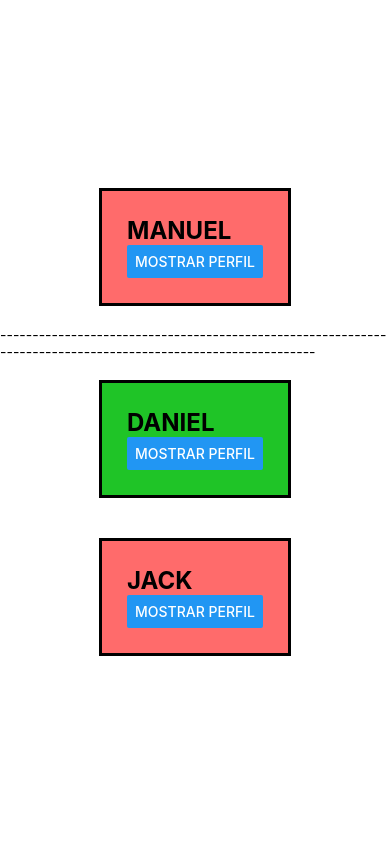
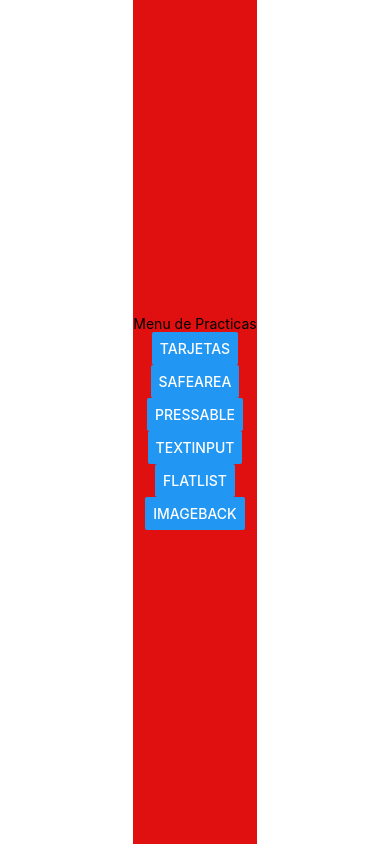
Before and after one commit to ramdom123046311/PM206, a React Native app in the folder practica5/miapp2/: screen / in a window 390 px wide. Built offline with nearby package versions, Linux system fonts and the light colour scheme.

Commit message:
explicacion

```diff
--- a/practica5/miapp2/App.js
+++ b/practica5/miapp2/App.js
@@ -1,20 +1,12 @@
 //Zona 1: Importaciones de componentes y archivos//
 import { StatusBar } from 'expo-status-bar';
 import { StyleSheet, Text, View ,Image} from 'react-native';
-import {Saludo} from './components/Saludo';
-import {Saludo2} from './components/Saludo2';
-import {Perfil} from './components/Perfil';
+import MenuScreen from './screens/MenuScreen';
 //Zona 2: Main Hogar de los componentes//
 export default function App() {
   return (
     <View style={styles.container}>
-
-      <Perfil style={styles.tarjetaRoja} nombre= "Manuel"carrera = "sistemas" materia= "P movil" cuatrimestre ="9no"></Perfil>
-      <Text>-------------------------------------------------------------------------------------------------------------</Text>
-      <Perfil style={styles.TarjetaVerde} nombre= "Daniel"carrera = "mecatronica" materia= "embebidos" cuatrimestre ="8vo"></Perfil>
-      <StatusBar style="auto" />
-
-<Perfil style={styles.tarjetaRoja} nombre= "Jack"carrera = "sistemas" materia= "P movil" cuatrimestre ="6to"></Perfil>
+<MenuScreen></MenuScreen>
     </View>
   );
 }
@@ -25,10 +17,6 @@ const styles = StyleSheet.create({
     backgroundColor: '#fff',
     alignItems: 'center',
     justifyContent: 'Center',
-    flexDirection:'center'
+    flexDirection:'column'
   },
-
-  tarjetaRoja:{backgroundColor:'#FF6B6B'},
-  TarjetaVerde:{backgroundColor:'#1fc427'},
-
 });
--- /dev/null
+++ b/practica5/miapp2/screens/ImageBackgroundScreen.js
@@ -0,0 +1,88 @@
+import React, { useState, useEffect } from 'react';
+import {
+  View,
+  Text,
+  StyleSheet,
+  ImageBackground
+} from 'react-native';
+
+export default function FondoPantalla() {
+
+  const [loading, setLoading] = useState(true);
+
+  useEffect(() => {
+    const timer = setTimeout(() => {
+      setLoading(false);
+    }, 3000);
+
+    return () => clearTimeout(timer);
+  }, []);
+
+  if (loading) {
+    return (
+      <View style={styles.splash}>
+        <Text style={styles.splashText}>
+          Cargando aplicación...
+        </Text>
+      </View>
+    );
+  }
+
+  return (
+    <ImageBackground
+      source={{
+        uri: 'https://picsum.photos/500/900'
+      }}
+      style={styles.background}
+      resizeMode="cover"
+    >
+      <View style={styles.overlay}>
+        <Text style={styles.titulo}>
+          Bienvenido a React Native
+        </Text>
+
+        <Text style={styles.subtitulo}>
+          Ejemplo de ImageBackground y SplashScreen
+        </Text>
+      </View>
+    </ImageBackground>
+  );
+}
+
+const styles = StyleSheet.create({
+  splash: {
+    flex: 1,
+    justifyContent: 'center',
+    alignItems: 'center',
+    backgroundColor: '#ffffff'
+  },
+
+  splashText: {
+    fontSize: 24,
+    fontWeight: 'bold'
+  },
+
+  background: {
+    flex: 1,
+    width: '100%'
+  },
+
+  overlay: {
+    flex: 1,
+    justifyContent: 'center',
+    alignItems: 'center',
+    backgroundColor: 'rgba(0,0,0,0.3)'
+  },
+
+  titulo: {
+    fontSize: 28,
+    color: '#ffffff',
+    fontWeight: 'bold',
+    marginBottom: 10
+  },
+
+  subtitulo: {
+    fontSize: 18,
+    color: '#ffffff'
+  }
+});
--- /dev/null
+++ b/practica5/miapp2/screens/MenuScreen.js
@@ -0,0 +1,58 @@
+//Zona 1: Importaciones de componentes y archivos//
+import { StatusBar } from 'expo-status-bar';
+import { StyleSheet, Text, View ,Button} from 'react-native';
+import React,{useState} from 'react';
+import TarjetasScreen from './TarjetasScreen';
+import SaveAreaScreen from './SafeAreaScreen';
+import PressableSwitchScreen from './PressableSwitchScreen';
+import TextInputAlertScreen from './TextInputAlertScreen';
+import FlatListScreen from './FlatListScreen';
+import ImageBackgroundScreen from './ImageBackgroundScreen';
+//Zona 2: Main Hogar de los componentes//
+export default function MenuScreen() {
+    const[screen,setScreen] = useState('menu');
+        switch(screen){
+            case 'Tarjetas':
+            return <TarjetasScreen/>
+            case 'Safearea':
+             return <SaveAreaScreen/>
+             case 'Pressable':
+             return <PressableSwitchScreen/>
+             case 'Text':
+             return <TextInputAlertScreen/>
+              case 'FlatList':
+             return <FlatListScreen/>
+               case 'Image':
+             return <ImageBackgroundScreen/>
+            case 'menu':
+                default:
+                     return (
+    <View style={styles.container}>
+<Text>Menu de Practicas</Text>
+<Button onPress={()=>setScreen('Tarjetas')}title='tarjetas'></Button>
+<Button onPress={()=>setScreen('Safearea')}title='SafeArea'></Button>
+<Button onPress={()=>setScreen('Pressable')}title='Pressable'></Button>
+<Button onPress={()=>setScreen('Text')}title='Textinput'></Button>
+<Button onPress={()=>setScreen('FlatList')}title='FlatList'></Button>
+<Button onPress={()=>setScreen('Image')}title='ImageBack'></Button>
+    </View>
+  );
+
+        }
+  return (
+    <View style={styles.container}>
+
+    </View>
+  );
+
+}
+//Zona1: Estilos y posicionamiento//
+const styles = StyleSheet.create({
+  container: {
+    flex: 1,
+    backgroundColor: '#e11010',
+    alignItems: 'center',
+    justifyContent: 'Center',
+    flexDirection:'column'
+  },
+});
--- /dev/null
+++ b/practica5/miapp2/screens/SafeAreaScreen.js
@@ -0,0 +1,118 @@
+//Zona 1: Importaciones de componentes y archivos//
+import { StatusBar } from 'expo-status-bar';
+import { useState } from 'react';
+import { StyleSheet, Text, View ,Image,SafeAreaView,ScrollView,Switch} from 'react-native';
+//Zona 2: Main Hogar de los componentes//
+export default function SafeAreaScreen() {
+const [activo, setActivo] = useState(true);
+const contenedor = activo ? SafeAreaScreen: View;
+return(
+  <view style={styles.fila}>
+  <contenedor style = {style.fondo}>
+
+<Text style = {style.titulo}>Safearea y scrollView</Text>
+
+<Text style = {style.description}> Safe area view evita que el cotenido pase la zona segura</Text>
+
+
+ <text style={styles.etiqueta}>Activar save area view</text>
+
+ <switch
+  value ={activo}
+  onValueChange = {(valor) => setActivo(valor)}
+ />
+  </contenedor>
+
+  <Text style = {styles.description}>
+    ScrollView
+  </Text>
+
+  <scrollView style = {styles.lista}>
+    <View style= {[styles.tarjeta,{backgroundColor:'red'}]}>
+     <Text style={style.textoTarjeta}>
+    Elemento 1
+     </Text>
+    </View>
+      <View style= {[styles.tarjeta,{backgroundColor:'red'}]}>
+     <Text style={styles.textoTarjeta}>
+    Elemento 2
+     </Text>
+    </View>
+      <View style= {[styles.tarjeta,{backgroundColor:'red'}]}>
+     <Text style={styles.textoTarjeta}>
+    Elemento 3
+     </Text>
+    </View>
+      <View style= {[styles.tarjeta,{backgroundColor:'red'}]}>
+     <Text style={styles.textoTarjeta}>
+    Elemento 4
+     </Text>
+    </View>
+      <View style= {[styles.tarjeta,{backgroundColor:'red'}]}>
+     <Text style={styles.textoTarjeta}>
+    Elemento 5
+     </Text>
+    </View>
+      <View style= {[styles.tarjeta,{backgroundColor:'red'}]}>
+     <Text style={styles.textoTarjeta}>
+    Elemento 6
+     </Text>
+    </View>
+      <View style= {[styles.tarjeta,{backgroundColor:'red'}]}>
+     <Text style={styles.textoTarjeta}>
+    Elemento 7
+     </Text>
+    </View>
+  </scrollView>
+</view>
+)
+}
+//Zona1: Estilos y posicionamiento//
+const styles = StyleSheet.create({
+  fondo: {
+    flex: 1,
+    backgroundColor: '#1a1a2e',
+    padding: 20,
+  },
+  titulo: {
+    fontSize: 22,
+    fontWeight: 'bold',
+    color: '#ffffff',
+    textAlign: 'center',
+    marginBottom: 10,
+  },
+  description: {
+    fontSize: 13,
+    color: '#aaaaaa',
+    textAlign: 'center',
+    marginBottom: 12,
+  },
+  fila: {
+    flexDirection: 'row',
+    justifyContent: 'space-between',
+    alignItems: 'center',
+    backgroundColor: 'rgba(255,255,255,0.08)',
+    borderRadius: 12,
+    padding: 12,
+    marginBottom: 16,
+  },
+  etiqueta: {
+    color: '#ffffff',
+    fontSize: 14,
+  },
+  lista: {
+    flex: 1,
+  },
+  tarjeta: {
+    height: 80,
+    borderRadius: 12,
+    justifyContent: 'center',
+    alignItems: 'center',
+    marginBottom: 12,
+  },
+  textoTarjeta: {
+    color: '#ffffff',
+    fontSize: 16,
+    fontWeight: 'bold',
+  },
+});
--- /dev/null
+++ b/practica5/miapp2/screens/TarjetasScreen.js
@@ -0,0 +1,32 @@
+//Zona 1: Importaciones de componentes y archivos//
+import { StatusBar } from 'expo-status-bar';
+import { StyleSheet, Text, View } from 'react-native';
+import {Perfil} from '../components/Perfil';
+//Zona 2: Main Hogar de los componentes//
+export default function TarjetasScreen() {
+  return (
+    <View style={styles.container}>
+
+      <Perfil style={styles.tarjetaRoja} nombre= "Manuel"carrera = "sistemas" materia= "P movil" cuatrimestre ="9no"></Perfil>
+      <Text>-------------------------------------------------------------------------------------------------------------</Text>
+      <Perfil style={styles.TarjetaVerde} nombre= "Daniel"carrera = "mecatronica" materia= "embebidos" cuatrimestre ="8vo"></Perfil>
+      <StatusBar style="auto" />
+
+<Perfil style={styles.tarjetaRoja} nombre= "Jack"carrera = "sistemas" materia= "P movil" cuatrimestre ="6to"></Perfil>
+    </View>
+  );
+}
+//Zona1: Estilos y posicionamiento//
+const styles = StyleSheet.create({
+  container: {
+    flex: 1,
+    backgroundColor: '#fff',
+    alignItems: 'center',
+    justifyContent: 'Center',
+    flexDirection:'column'
+  },
+
+  tarjetaRoja:{backgroundColor:'#FF6B6B'},
+  TarjetaVerde:{backgroundColor:'#1fc427'},
+
+});
```
Also changed, not shown: practica5/miapp2/screens/ActivityIndicatorScreen.js (added), practica5/miapp2/screens/FlatListScreen.js (added), practica5/miapp2/screens/ModalScreen.js (added), practica5/miapp2/screens/PressableSwitchScreen.js (added), practica5/miapp2/screens/TextInputAlertScreen.js (added).
